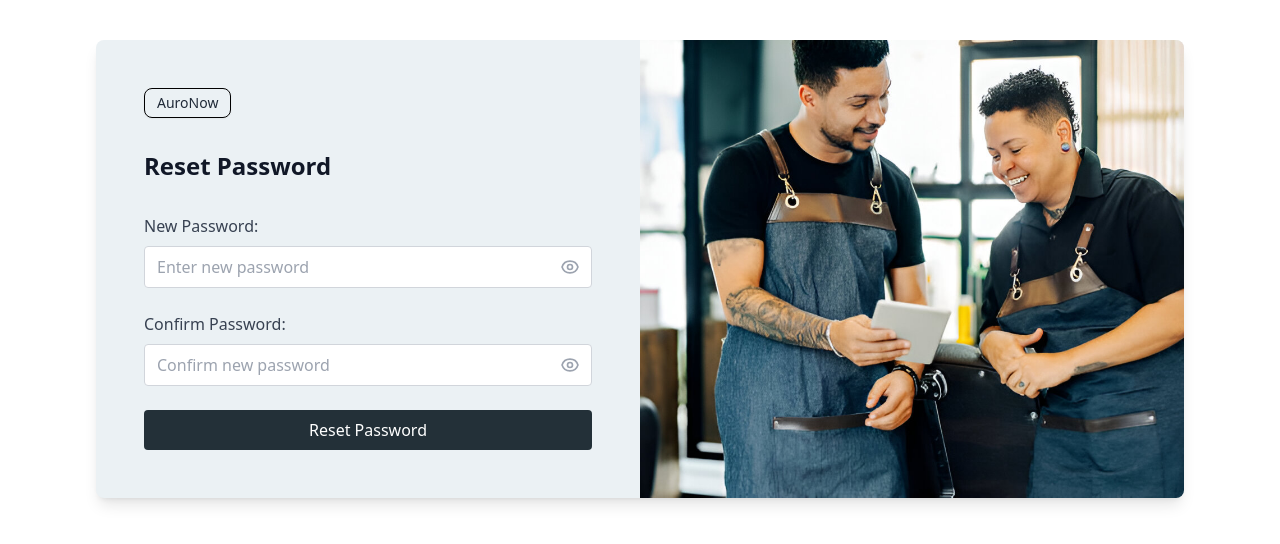
After one commit to HarisKhann1/AuroNow, a Django app: template AuroNow/shops/templates/resetPass.html in a window 1280 px wide. The commit adds this page. Shown: the top 544 px of the page. Run offline with Django 5.2, Linux system fonts and the light colour scheme; the template is opened without the code that fills it, so the values that code supplies are empty; some libraries are stand-ins or nearby versions.

Commit message:
reset password completed

```diff
--- a/AuroNow/AuroNow/urls.py
+++ b/AuroNow/AuroNow/urls.py
@@ -22,7 +22,7 @@ from django.conf.urls.static import static
 urlpatterns = [
     path("__reload__/", include("django_browser_reload.urls")),
     path('admin/', admin.site.urls),
-    path('shop/', include('shops.urls')),
+    path('dashboard/', include('shops.urls')),
     path('', include('auroUser.urls')),
 ]
 
--- a/AuroNow/shops/templates/forgot_password.html
+++ b/AuroNow/shops/templates/forgot_password.html
@@ -44,7 +44,7 @@
                         <div class="mb-6">
                             <label for="email" class="block text-gray-700 mb-2">Email:</label>
                             <input type="email" id="email" name="email" required
-                                   class="w-full px-3 py-2 border border-gray-300 rounded focus:outline-none focus:ring-2 focus:ring-green-500"
+                                   class="w-full px-3 py-2 border border-gray-300 rounded focus:outline-none focus:ring-2 focus:ring-black"
                                    placeholder="Enter your email">
                         </div>
 
--- /dev/null
+++ b/AuroNow/shops/templates/resetPass.html
@@ -0,0 +1,94 @@
+<!-- templates/reset_password.html -->
+{% load static %}
+<!DOCTYPE html>
+<html lang="en">
+<head>
+    <meta charset="UTF-8">
+    <meta name="viewport" content="width=device-width, initial-scale=1.0">
+    <title>Byte&Bite - Reset Password</title>
+    <script src="https://cdn.tailwindcss.com"></script>
+</head>
+<body class="">
+
+    <div class="max-w-6xl mx-auto py-10 px-4 sm:px-6 lg:px-8">
+        <div class="bg-[#ebf1f4] shadow-lg rounded-lg overflow-hidden">
+            <div class="md:flex">
+                <!-- Left Side - Reset Password Form -->
+                <div class="md:w-1/2 p-8 md:p-12">
+                    <div class="inline-block rounded-lg px-3 py-1 mb-8 text-sm font-medium text-gray-800 shadow-sm border border-black">
+                        AuroNow
+                    </div>
+
+                    <h2 class="text-2xl font-bold text-gray-900 mb-8">Reset Password</h2>
+
+                    {% if messages %}
+                        <div id="messages-container">
+                            {% for message in messages %}
+                                <div class="toast-message mb-4 p-3 rounded
+                                    {% if message.tags == 'error' %} bg-red-200 text-red-800 {% elif message.tags == 'success' %} bg-green-100 text-green-800 {% endif %}"
+                                    data-timeout="5000">
+                                    {{ message }}
+                                </div>
+                            {% endfor %}
+                        </div>
+                    {% endif %}
+
+                    <form method="POST">
+                        {% csrf_token %}
+                        <div class="mb-6">
+                            <label for="password" class="block text-gray-700 mb-2">New Password:</label>
+                            <div class="relative">
+                                <input type="password" id="password" name="password" required
+                                       class="w-full px-3 py-2 border border-gray-300 rounded focus:outline-none focus:ring-2 focus:ring-black"
+                                       placeholder="Enter new password">
+                                <button type="button" onclick="togglePasswordVisibility('password')"
+                                        class="absolute inset-y-0 right-0 pr-3 flex items-center text-gray-400 hover:text-gray-500">
+                                        <button type="button" onclick="togglePasswordVisibility()"
+                                        class="absolute inset-y-0 right-0 pr-3 flex items-center text-gray-400 hover:text-gray-500">
+                                        <svg id="showPasswordIcon" xmlns="http://www.w3.org/2000/svg" class="h-5 w-5" fill="none" viewBox="0 0 24 24" stroke="currentColor">
+                                        <path stroke-linecap="round" stroke-linejoin="round" stroke-width="2" d="M15 12a3 3 0 11-6 0 3 3 0 016 0z" />
+                                        <path stroke-linecap="round" stroke-linejoin="round" stroke-width="2" d="M2.458 12C3.732 7.943 7.523 5 12 5c4.478 0 8.268 2.943 9.542 7-1.274 4.057-5.064 7-9.542 7-4.477 0-8.268-2.943-9.542-7z" />
+                                        </svg>
+                                        <svg id="hidePasswordIcon" xmlns="http://www.w3.org/2000/svg" class="h-5 w-5 hidden" fill="none" viewBox="0 0 24 24" stroke="currentColor">
+                                        <path stroke-linecap="round" stroke-linejoin="round" stroke-width="2" d="M13.875 18.825A10.05 10.05 0 0112 19c-4.478 0-8.268-2.943-9.543-7a9.97 9.97 0 011.563-3.029m5.858.908a3 3 0 114.243 4.243M9.878 9.878l4.242 4.242M9.88 9.88l-3.29-3.29m7.532 7.532l3.29 3.29M3 3l3.59 3.59m0 0A9.953 9.953 0 0112 5c4.478 0 8.268 2.943 9.543 7a10.025 10.025 0 01-4.132 5.411m0 0L21 21" />
+                                        </svg>
+                                    </button>
+                                </button>
+                            </div>
+                        </div>
+
+                        <div class="mb-6">
+                            <label for="confirm_password" class="block text-gray-700 mb-2">Confirm Password:</label>
+                            <div class="relative">
+                                <input type="password" id="confirm_password" name="confirm_password" required
+                                       class="w-full px-3 py-2 border border-gray-300 rounded focus:outline-none focus:ring-2 focus:ring-black"
+                                       placeholder="Confirm new password">
+                                       <button type="button" onclick="togglePasswordVisibility()"
+                                       class="absolute inset-y-0 right-0 pr-3 flex items-center text-gray-400 hover:text-gray-500">
+                                       <svg id="showPasswordIcon" xmlns="http://www.w3.org/2000/svg" class="h-5 w-5" fill="none" viewBox="0 0 24 24" stroke="currentColor">
+                                       <path stroke-linecap="round" stroke-linejoin="round" stroke-width="2" d="M15 12a3 3 0 11-6 0 3 3 0 016 0z" />
+                                       <path stroke-linecap="round" stroke-linejoin="round" stroke-width="2" d="M2.458 12C3.732 7.943 7.523 5 12 5c4.478 0 8.268 2.943 9.542 7-1.274 4.057-5.064 7-9.542 7-4.477 0-8.268-2.943-9.542-7z" />
+                                       </svg>
+                                       <svg id="hidePasswordIcon" xmlns="http://www.w3.org/2000/svg" class="h-5 w-5 hidden" fill="none" viewBox="0 0 24 24" stroke="currentColor">
+                                       <path stroke-linecap="round" stroke-linejoin="round" stroke-width="2" d="M13.875 18.825A10.05 10.05 0 0112 19c-4.478 0-8.268-2.943-9.543-7a9.97 9.97 0 011.563-3.029m5.858.908a3 3 0 114.243 4.243M9.878 9.878l4.242 4.242M9.88 9.88l-3.29-3.29m7.532 7.532l3.29 3.29M3 3l3.59 3.59m0 0A9.953 9.953 0 0112 5c4.478 0 8.268 2.943 9.543 7a10.025 10.025 0 01-4.132 5.411m0 0L21 21" />
+                                       </svg>
+                                   </button>
+                            </div>
+                        </div>
+
+                        <button type="submit" class="w-full bg-[#233038] hover:bg-[#0b0f12] text-white py-2 px-4 rounded focus:outline-none focus:ring-2 focus:ring-yellow-500 focus:ring-opacity-50">
+                            Reset Password
+                        </button>
+                    </form>
+                </div>
+
+                <!-- Right Side - Image -->
+                <div class="md:w-1/2 bg-cover bg-center h-64 md:h-auto" style="background-image: url('{% static 'images/dashboard/dashboard_login.jpg' %}')">
+                </div>
+            </div>
+        </div>
+    </div>
+<script src={% static "js/dashboard/dashboardLogin.js" %}></script>
+
+</body>
+</html>
--- a/AuroNow/shops/urls.py
+++ b/AuroNow/shops/urls.py
@@ -1,9 +1,13 @@
 from django.urls import path
 from shops import views
+import uuid
 
 urlpatterns = [
+    # auth routes
     path('signup/', views.dashboard_signup_view, name='dashboard_signup'),
     path('login/', views.dashboard_login_view, name='dashboard_login'),
     path('forgot-password/', views.forgot_password, name='forgot_password'),
+    path('reset-password/<uuid:token>/', views.reset_password, name='reset_password'),
+    # dshboard routes
     path('', views.dashboard_home, name='dashboard_home'),
 ]
```
Also changed, not shown: AuroNow/shops/views.py (+28 -1 lines), AuroNow/theme/static/css/dist/styles.css (+62 -0 lines).
